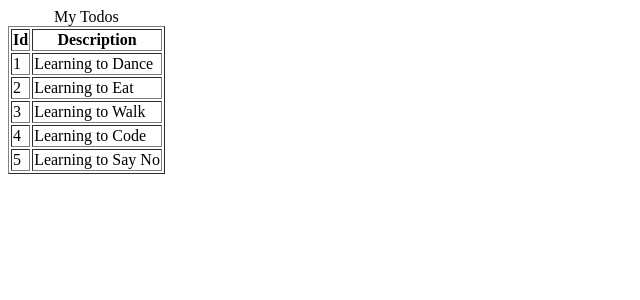
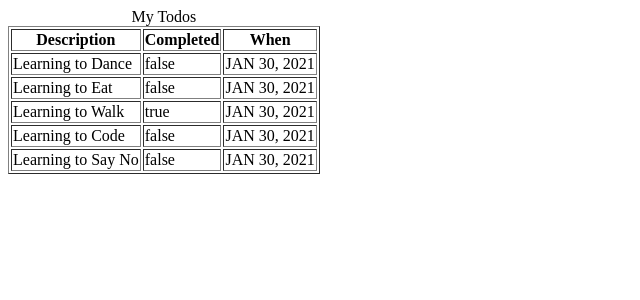
Before and after one commit to TailaneBrito/fullStackSpringBootAngular, an Angular app in the folder todo/: page /todos in a window 1280 px wide. Shown: the top 300 px of the page, without its empty margins (0-640 px from the left). Built offline with nearby package versions, Linux system fonts and the light colour scheme.

Commit message:
Todo Class and using pipe to style the Date

```diff
--- a/todo/src/app/list-todos/list-todos.component.html
+++ b/todo/src/app/list-todos/list-todos.component.html
@@ -2,15 +2,17 @@
     <caption>My Todos</caption>
     <thead>
         <tr>
-            <th>Id</th>
             <th>Description</th>
+            <th>Completed</th>
+            <th>When</th>
         </tr>
     </thead>
     <tbody>
         <!-- for (Todo todo: todos ) {}-->
         <tr *ngFor="let todo of todos">
-            <td>{{todo.id}}</td>
             <td>{{todo.description}}</td>
+            <td>{{todo.done}}</td>
+            <td>{{todo.targetDate | date | uppercase}}</td> <!-- you can converte one format with another wishing the pipe |-->
         </tr>
     </tbody>
 </table>
--- a/todo/src/app/list-todos/list-todos.component.ts
+++ b/todo/src/app/list-todos/list-todos.component.ts
@@ -1,4 +1,18 @@
 import { Component, OnInit } from '@angular/core';
+
+export class Todo {
+  constructor(
+    public id : number,
+    public description : string,
+    public done : boolean,
+    public targetDate : Date
+  ){
+
+  }
+
+}
+
+
 
 @Component({
   selector: 'app-list-todos',
@@ -8,11 +22,17 @@ import { Component, OnInit } from '@angular/core';
 export class ListTodosComponent implements OnInit {
 
   todos = [
-    { id : 1, description : 'Learning to Dance' },
-    { id : 2, description : 'Learning to Eat' },
-    { id : 3, description : 'Learning to Walk' },
-    { id : 4, description : 'Learning to Code' },
-    { id : 5, description : 'Learning to Say No' },
+    new Todo(1,'Learning to Dance', false, new Date()),
+    new Todo(2,'Learning to Eat', false, new Date()),
+    new Todo(3,'Learning to Walk', true, new Date()),
+    new Todo(4,'Learning to Code', false, new Date()),
+    new Todo(5,'Learning to Say No', false, new Date())
+
+    // { id : 1, description :  },
+    // { id : 2, description :  },
+    // { id : 3, description :  },
+    // { id : 4, description :  },
+    // { id : 5, description :  },
   ]
 
   // todo = {
--- a/todo/src/app/welcome/welcome.component.html
+++ b/todo/src/app/welcome/welcome.component.html
@@ -1 +1,5 @@
-<p>welcome {{username}}! this is the first app in Angular</p>
+<div>welcome {{username}}! this is the first app in Angular</div>
+
+<div>
+you can manage your todos <a routerLink="/todos">HERE</a>
+</div>
```
